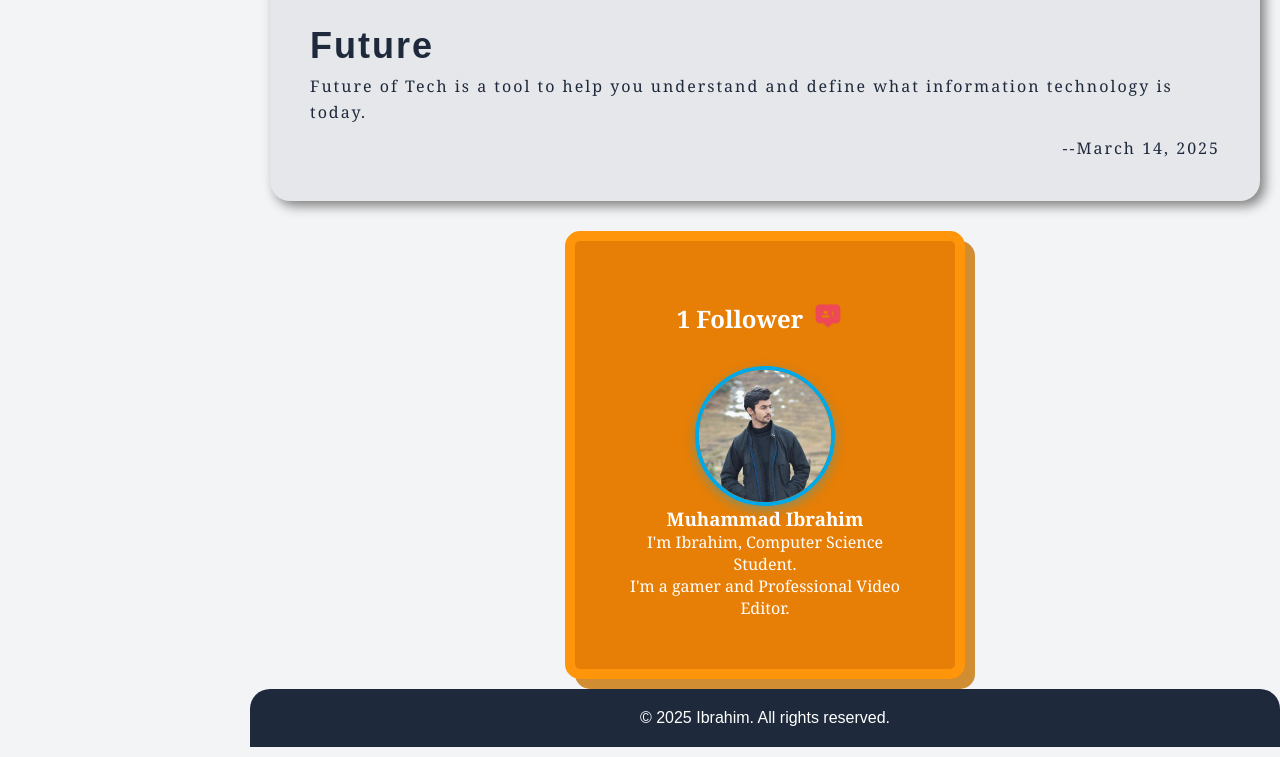
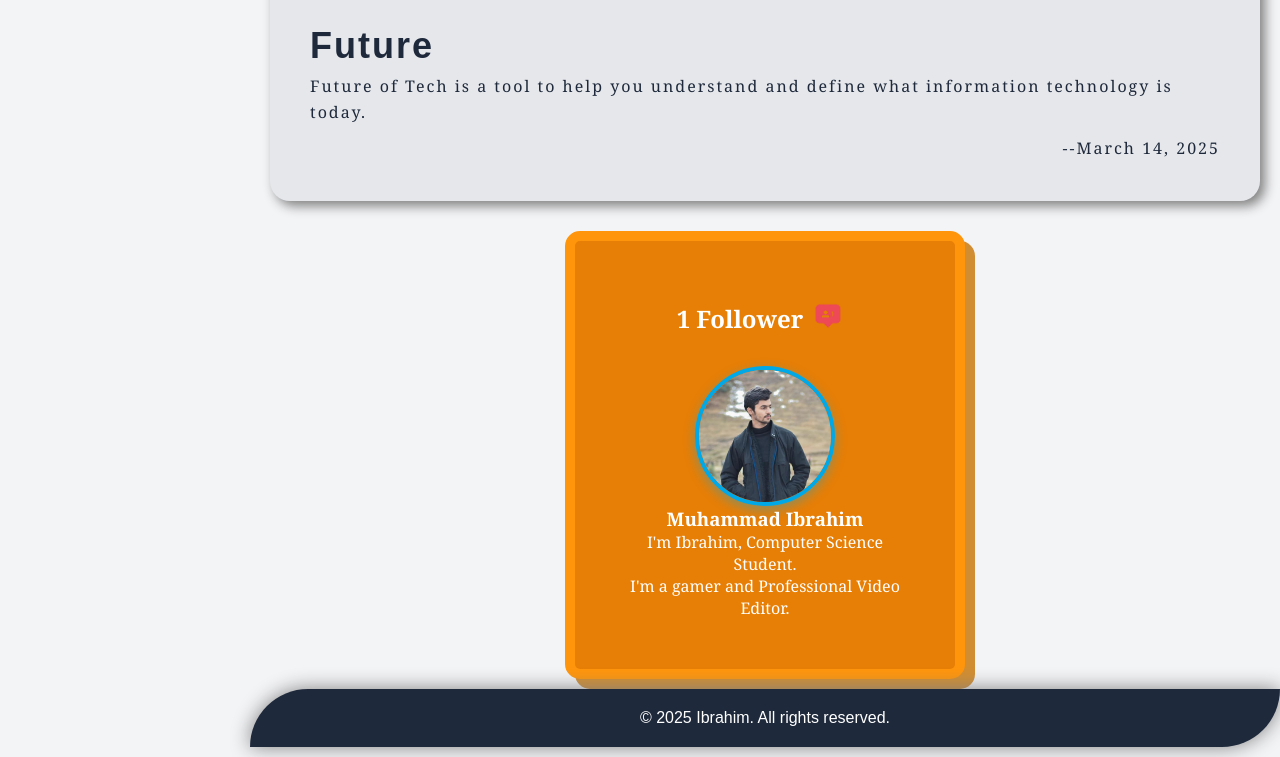
Before and after one commit to MIbrahimM67/lab-tasks, a plain HTML site: page lab5/index.html in a window 1280 px wide. Shown: the part 1056-1813 px from the top of the page. Drawn offline with Linux system fonts and the light colour scheme.

Commit message:
added drop shadow

```diff
--- a/lab5/style.css
+++ b/lab5/style.css
@@ -192,7 +192,9 @@ body {
     color: white;
     text-align: center;
     padding: 20px;
-    border-radius: 20px 20px 0 0;
+    border-radius: 200px 0px 200px 0px;
+    margin-bottom: 10px;
+    filter: drop-shadow(0px 0px 10px gray);
 }
 
 @media (max-width: 450px) {
```
Also changed, not shown: lab5/index.html (+1 -0 lines).
